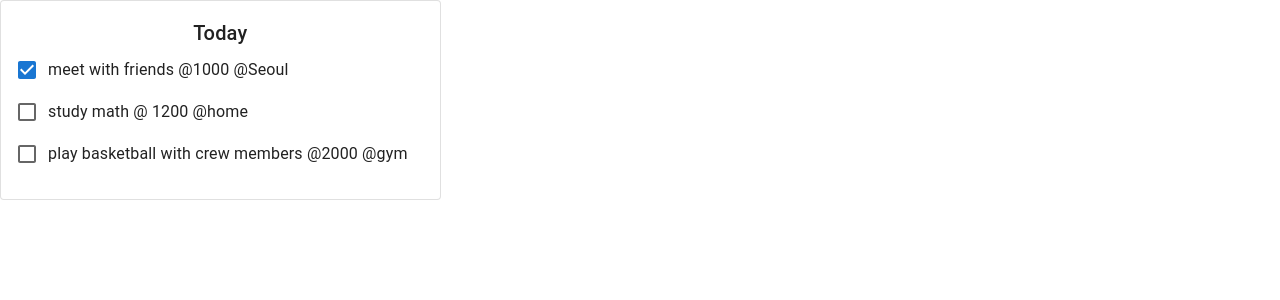
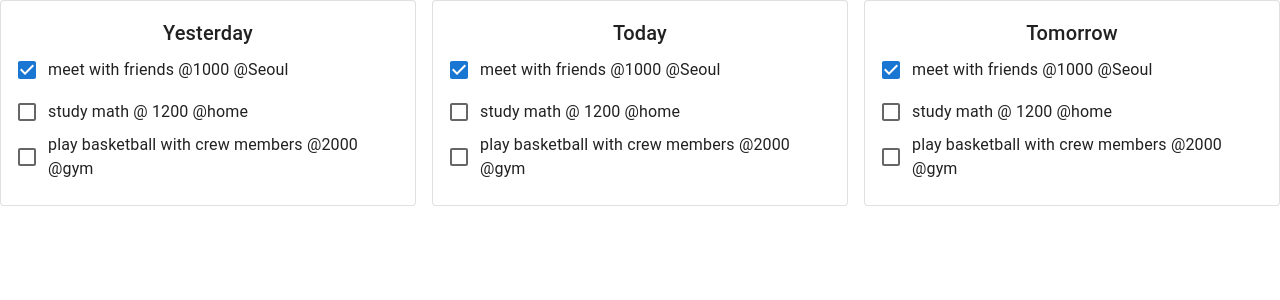
Before and after one commit to jinho-choi123/todo-frontend, a Next.js app: page / in a window 1280 px wide. Shown: the top 300 px of the page. Built offline with nearby package versions, Linux system fonts and the light colour scheme.

Commit message:
add carousel. need to change style

```diff
--- /dev/null
+++ b/component/TodoCard.js
@@ -0,0 +1,34 @@
+import { CardContent, Card, Typography, FormGroup, FormControlLabel, Checkbox} from "@mui/material"
+
+const TodoCard = ({cardTitle, todoList})=> {
+    const onStatusChange= (event) => {
+        console.log(event.target.id)
+        console.log(event.target.checked)
+
+        //change the data from store
+
+      }
+    const todos = todoList.map(({title, status, todoId}) => {
+        if(status == true) {
+          return <FormControlLabel  control={<Checkbox id={todoId} defaultChecked onChange={onStatusChange}/>} key={todoId} label={title}/>
+        } else {
+          return <FormControlLabel control={<Checkbox id={todoId} onChange={onStatusChange}/>} key={todoId} label={title}/>
+        }
+      })
+
+    return (
+        <Card sx={{minWidth:275}} variant="outlined">
+            <CardContent>
+                <Typography variant="h6" component="div" align="center">
+                    {cardTitle}
+                </Typography>
+                <FormGroup>
+                    {todos}
+                </FormGroup>
+            </CardContent>
+        </Card>
+    )
+
+}
+
+export default TodoCard
--- a/package.json
+++ b/package.json
@@ -16,6 +16,7 @@
     "@mui/material": "^5.10.12",
     "next": "13.0.2",
     "react": "18.2.0",
-    "react-dom": "18.2.0"
+    "react-dom": "18.2.0",
+    "react-material-ui-carousel": "^3.4.2"
   }
 }
--- a/pages/index.js
+++ b/pages/index.js
@@ -1,10 +1,5 @@
-import Card from '@mui/material/Card';
-import CardActions from '@mui/material/CardActions';
-import CardContent from '@mui/material/CardContent';
-import Box from '@mui/material/Box';
-import Typography from '@mui/material/Typography';
-import {FormGroup, Checkbox, FormControlLabel, Grid } from '@mui/material';
-
+import {Box, Grid} from '@mui/material';
+import TodoCard from '../component/TodoCard'
 const Home = () => {
 
   //dummy data로 채워넣기.
@@ -25,39 +20,22 @@ const Home = () => {
     },
   ];
 
-  const onStatusChange = (event) => {
-    console.log(event.target.id)
-    console.log(event.target.checked)
-
-  }
-
-  const todos = todoList.map(({title, status, todoId}) => {
-    if(status == true) {
-      return <FormControlLabel  control={<Checkbox id={todoId} defaultChecked onChange={onStatusChange}/>} key={todoId} label={title}/>
-    } else {
-      return <FormControlLabel control={<Checkbox id={todoId} onChange={onStatusChange}/>} key={todoId} label={title}/>
-    }
-  })
-
-
 
   return (
     <Box>
       <Grid
       container
+      spacing={2}
       >
-        <Card sx={{minWidth:275}} variant="outlined">
-          <CardContent>
-            <Typography variant="h6" component="div" align='center'>
-              Today
-            </Typography>
-
-            <FormGroup>
-              {todos}
-            </FormGroup>
-
-          </CardContent>
-        </Card>
+        <Grid item xs={4}>
+        <TodoCard cardTitle="Yesterday" todoList={todoList}/>
+        </Grid>
+        <Grid item xs={4}>
+        <TodoCard cardTitle="Today" todoList={todoList}/>
+        </Grid>
+        <Grid item xs={4}>
+        <TodoCard cardTitle="Tomorrow" todoList={todoList}/>
+        </Grid>
       </Grid>
 
     </Box>
```
Also changed, not shown: component/TodoCarousel.js (added, +44 -0 lines), pages/test.js (added, +11 -0 lines), 2 other files (tests, documents, lock files or other folders).
